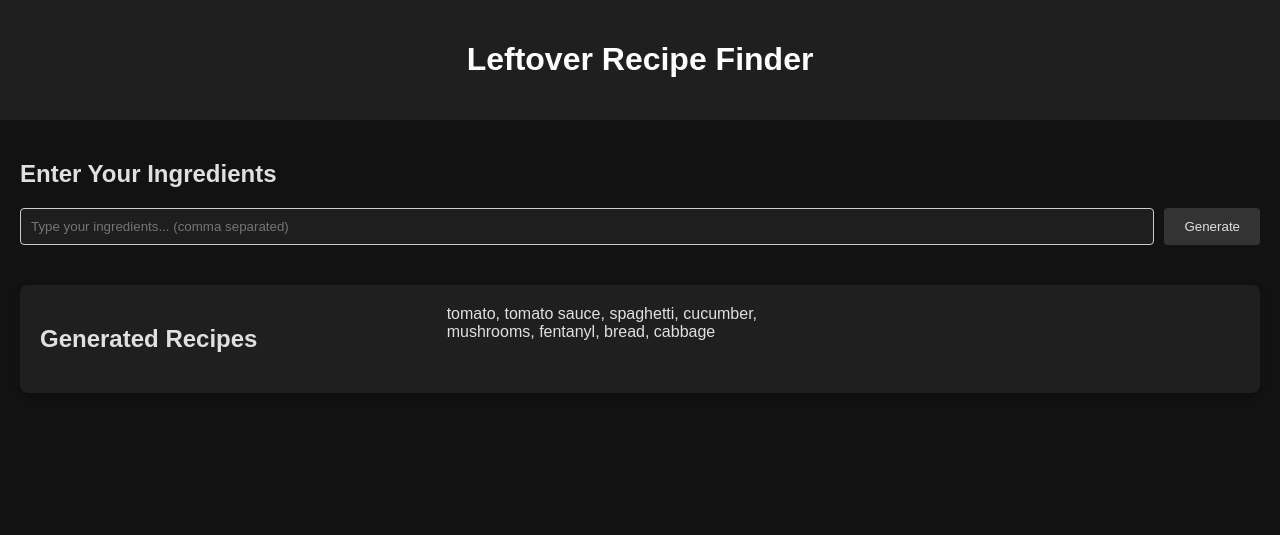
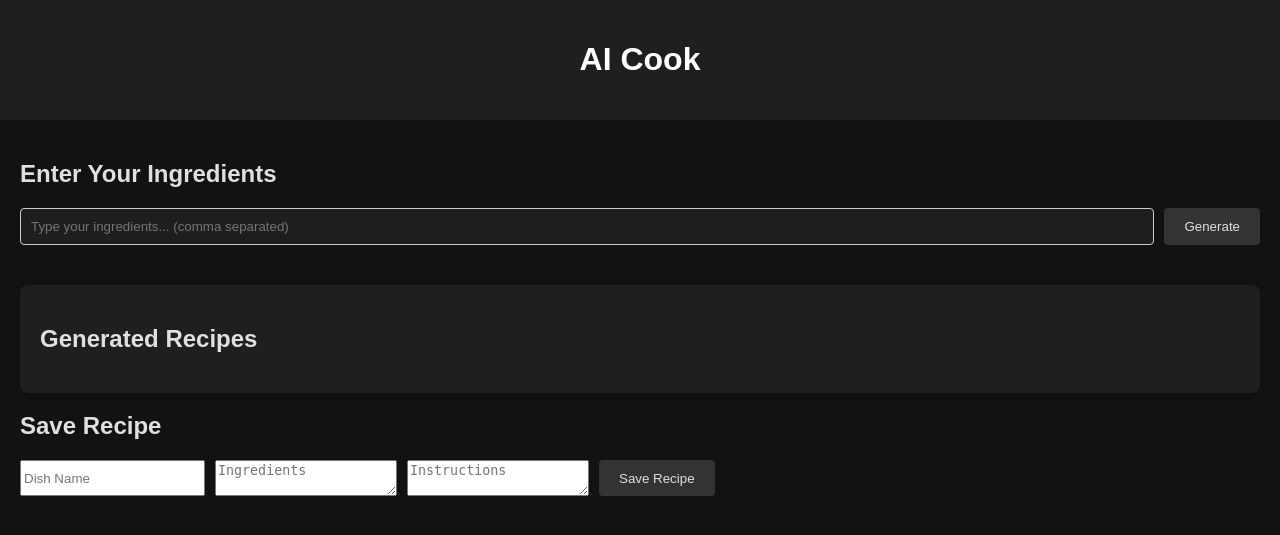
Before and after one commit to Siilvan/AI-project, a PHP site: page / in a window 1280 px wide. Shown: the top 535 px of the page. Run offline with PHP 8.4, Linux system fonts and the light colour scheme.

Commit message:
started being able to save recipes

```diff
--- a/index.php
+++ b/index.php
@@ -1,23 +1,43 @@
 <?php
-if ($_SERVER['REQUEST_METHOD'] === 'POST') {
-    $ingredients = $_POST['ingredients'];
+$servername = "localhost";
+$username = "bit_academy";
+$password = "bit_academy";
+$dbname = "recipes_db";
 
-    header('Content-Type: application/json');
-    echo $output;
-    exit;
+$conn = new mysqli($servername, $username, $password, $dbname);
+
+if ($conn->connect_error) {
+    die("Connection failed: " . $conn->connect_error);
 }
+
+if ($_SERVER['REQUEST_METHOD'] == 'POST') {
+    $dish_name = $_POST['dish_name'];
+    $ingredients = $_POST['recipe_ingredients'];
+    $instructions = $_POST['recipe_instructions'];
+
+    $sql = "INSERT INTO recipes (dish_name, ingredients, instructions) VALUES ('$dish_name', '$ingredients', '$instructions')";
+
+    if ($conn->query($sql) === TRUE) {
+        echo "New recipe saved successfully";
+    } else {
+        echo "Error: " . $sql . "<br>" . $conn->error;
+    }
+}
+
+$conn->close();
 ?>
+
 <!DOCTYPE html>
 <html lang="en">
 <head>
     <meta charset="UTF-8">
     <meta name="viewport" content="width=device-width, initial-scale=1.0">
-    <title>AI cook</title>
+    <title>AI Cook</title>
     <link rel="stylesheet" href="style.css">
 </head>
 <body>
     <header class="header">
-        <h1>Leftover Recipe Finder</h1>
+        <h1>AI Cook</h1>
     </header>
     <main>
         <section class="input-section">
@@ -31,8 +51,17 @@ if ($_SERVER['REQUEST_METHOD'] === 'POST') {
 
         <section class="recipe-section">
             <h2>Generated Recipes</h2>
-            tomato, tomato sauce, spaghetti, cucumber, mushrooms, fentanyl, bread, cabbage
             <div id="recipe-container"></div>
+        </section>
+
+        <section class="save-recipe-section">
+            <h2>Save Recipe</h2>
+            <form method="post">
+                <input type="text" name="dish_name" id="dish_name" placeholder="Dish Name" required>
+                <textarea name="recipe_ingredients" id="recipe_ingredients" placeholder="Ingredients" required></textarea>
+                <textarea name="recipe_instructions" id="recipe_instructions" placeholder="Instructions" required></textarea>
+                <button type="submit" name="save-recipe">Save Recipe</button>
+            </form>
         </section>
     </main>
     <script src="script.js"></script>
--- a/script.js
+++ b/script.js
@@ -32,6 +32,7 @@ document.getElementById('add-ingredient').addEventListener('click', function() {
     7. Respond only with valid JSON. Do not write an introduction or summary.
     8. The Ingredients should not contain a space.
     9. Only name one dish.
+    10. The ingredients should be a maximum of 4 words.
 
     1. Create a object in which the first key of an array is the dish called "Dish_Name".
     2. Create another array in the object called "Recipe".
@@ -89,6 +90,10 @@ document.getElementById('add-ingredient').addEventListener('click', function() {
                 <p>Ingredients: ${parsedData.Recipe.Ingredients.join(', ')}</p>
                 <p>Instructions: ${parsedData.Recipe.Instructions }</p>`;
         recipeContainer.appendChild(card);
+
+        document.getElementById('dish_name').value = parsedData.Dish_Name;
+        document.getElementById('recipe_ingredients').value = parsedData.Recipe.Ingredients;
+        document.getElementById('recipe_instructions').value = parsedData.Recipe.Instructions.join('. ');
     })
     .catch(error => console.error('Error:', error));
 });
```
Also changed, not shown: import.sql (added, +10 -0 lines).
